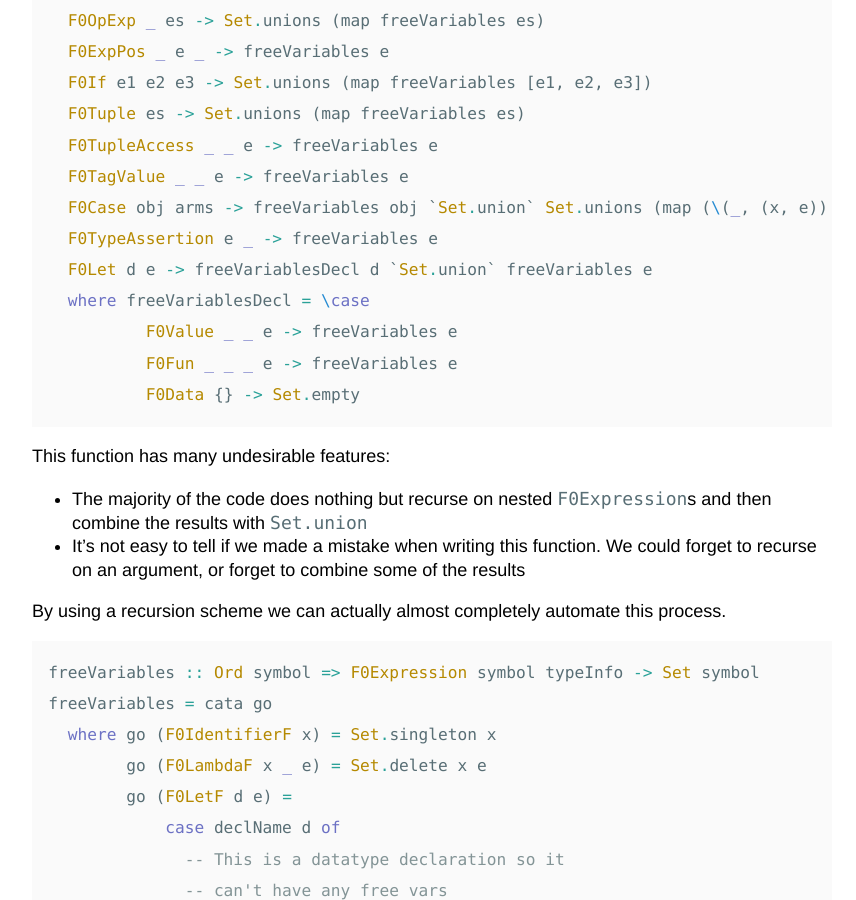
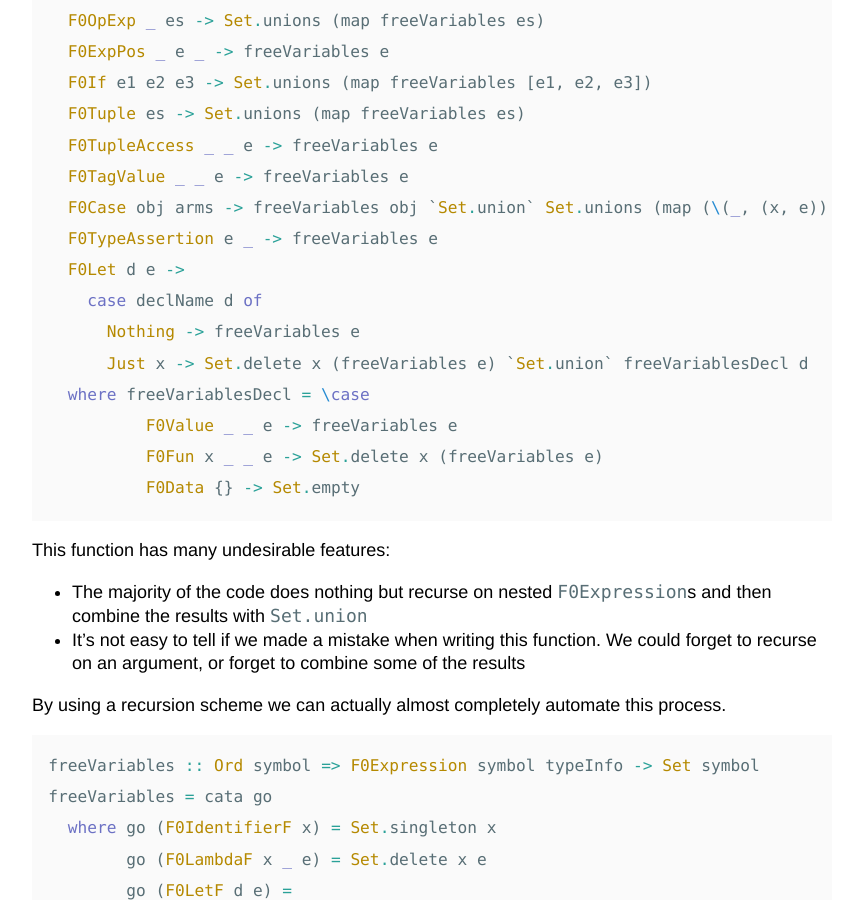
Before and after one commit to ishantheperson/ishantheperson.github.io, a Jekyll site: the page built from _posts/2020-05-19-recursion-schemes.md, in a window 1280 px wide and 900 px high, scrolled down 2099 px. Shown: the whole window, without its empty margins (208-1064 px from the left). Built offline with Jekyll 4.4.1, drawn with Linux system fonts in a browser that asks for light colours.

Commit message:
fixed another bug in the demo code

````diff
--- a/_posts/2020-05-19-recursion-schemes.md
+++ b/_posts/2020-05-19-recursion-schemes.md
@@ -74,10 +74,13 @@ freeVariables = \case
   F0TagValue _ _ e -> freeVariables e
   F0Case obj arms -> freeVariables obj `Set.union` Set.unions (map (\(_, (x, e)) -> x `Set.delete` freeVariables e) arms)
   F0TypeAssertion e _ -> freeVariables e
-  F0Let d e -> freeVariablesDecl d `Set.union` freeVariables e
+  F0Let d e ->
+    case declName d of
+      Nothing -> freeVariables e
+      Just x -> Set.delete x (freeVariables e) `Set.union` freeVariablesDecl d
   where freeVariablesDecl = \case
           F0Value _ _ e -> freeVariables e
-          F0Fun _ _ _ e -> freeVariables e
+          F0Fun x _ _ e -> Set.delete x (freeVariables e)
           F0Data {} -> Set.empty
 ```
 This function has many undesirable features:
````
